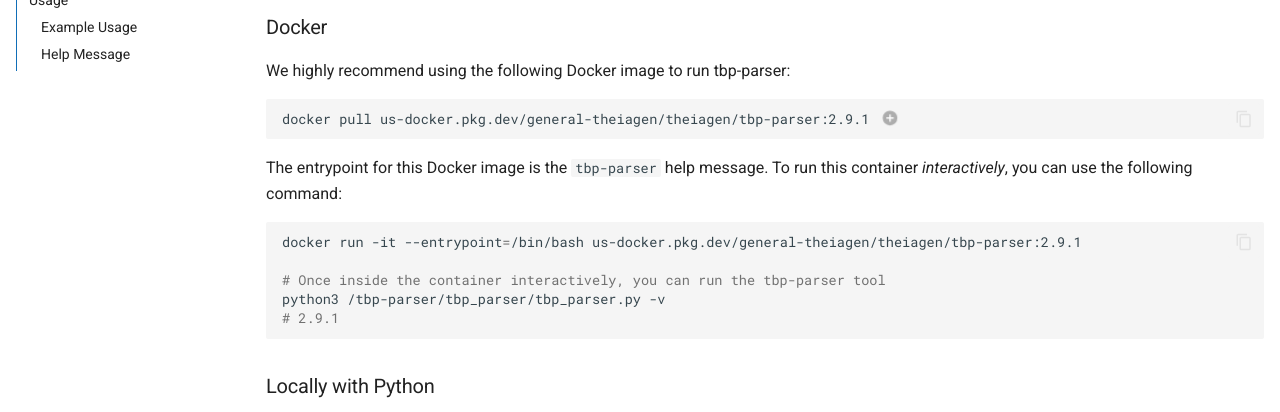
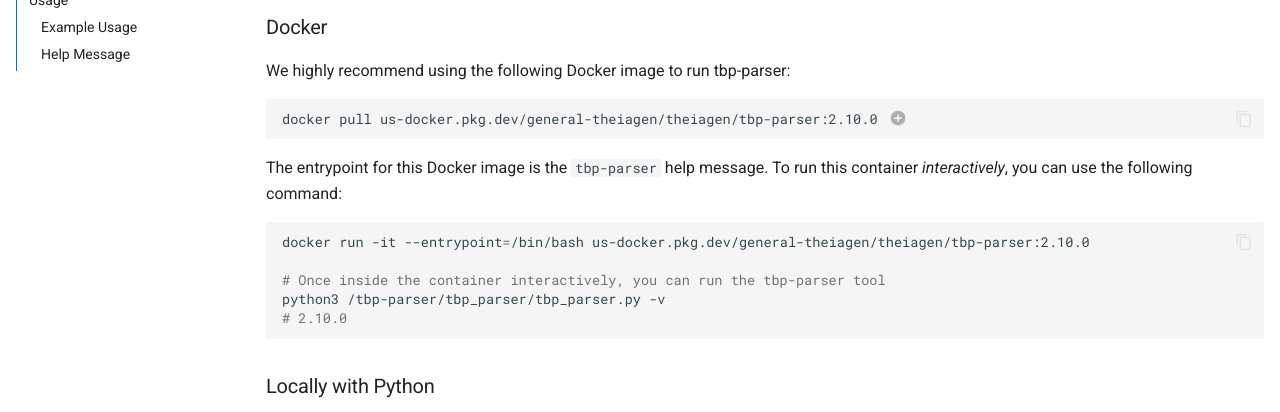
Before and after one commit to theiagen/tbp-parser, an MkDocs documentation site: the page built from docs/usage.md, in a window 1280 px wide and 900 px high. Shown: the part 267-679 px from the top of the window. Built offline with MkDocs 1.6.1 and Material for MkDocs 9.7.7, drawn with Linux system fonts in a browser that asks for light colours; comment, search, counter and statistics services are not loaded; the version menu is left out.

Commit message:
v2.10.0 versioning updates

````diff
--- a/docs/usage.md
+++ b/docs/usage.md
@@ -9,7 +9,7 @@ title: Getting Started
 We highly recommend using the following Docker image to run tbp-parser:
 
 ``` bash
-docker pull us-docker.pkg.dev/general-theiagen/theiagen/tbp-parser:2.9.1 #(1)!
+docker pull us-docker.pkg.dev/general-theiagen/theiagen/tbp-parser:2.10.0 #(1)!
 ```
 
 1. We host our Docker images on the Google Artifact Registry so that they are always availble for usage.
@@ -17,11 +17,11 @@ docker pull us-docker.pkg.dev/general-theiagen/theiagen/tbp-parser:2.9.1 #(1)!
 The entrypoint for this Docker image is the `tbp-parser` help message. To run this container *interactively*, you can use the following command:
 
 ``` bash
-docker run -it --entrypoint=/bin/bash us-docker.pkg.dev/general-theiagen/theiagen/tbp-parser:2.9.1
+docker run -it --entrypoint=/bin/bash us-docker.pkg.dev/general-theiagen/theiagen/tbp-parser:2.10.0
 
 # Once inside the container interactively, you can run the tbp-parser tool
 python3 /tbp-parser/tbp_parser/tbp_parser.py -v
-# 2.9.1
+# 2.10.0
 ```
 
 ### Locally with Python
--- a/tbp_parser/__init__.py
+++ b/tbp_parser/__init__.py
@@ -1 +1 @@
-__VERSION__ = "v2.9.1"
+__VERSION__ = "v2.10.0"
````
Also changed, not shown: docs/versioning/exhaustive.md (+1 -0 lines), 1 other file.
